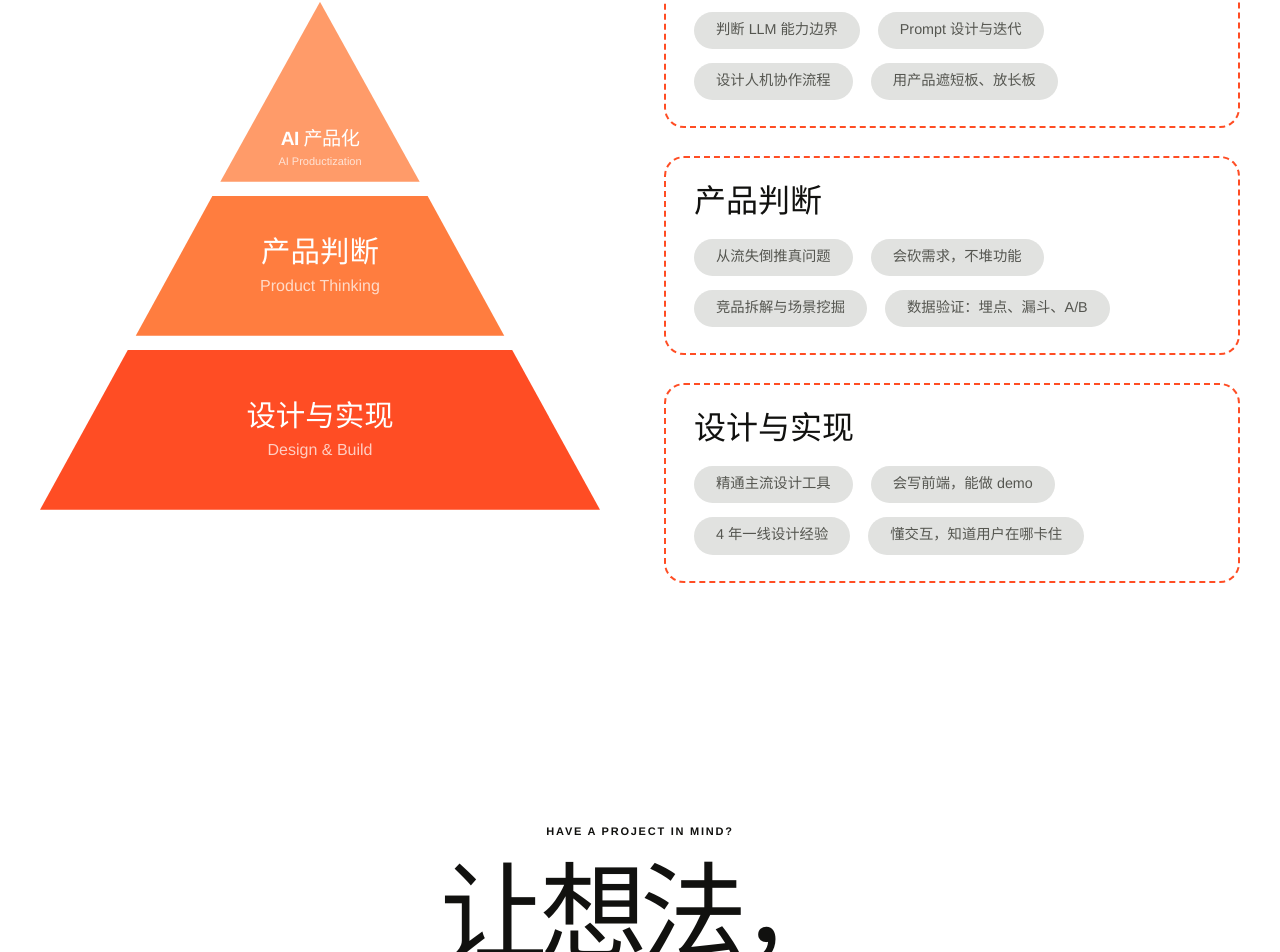
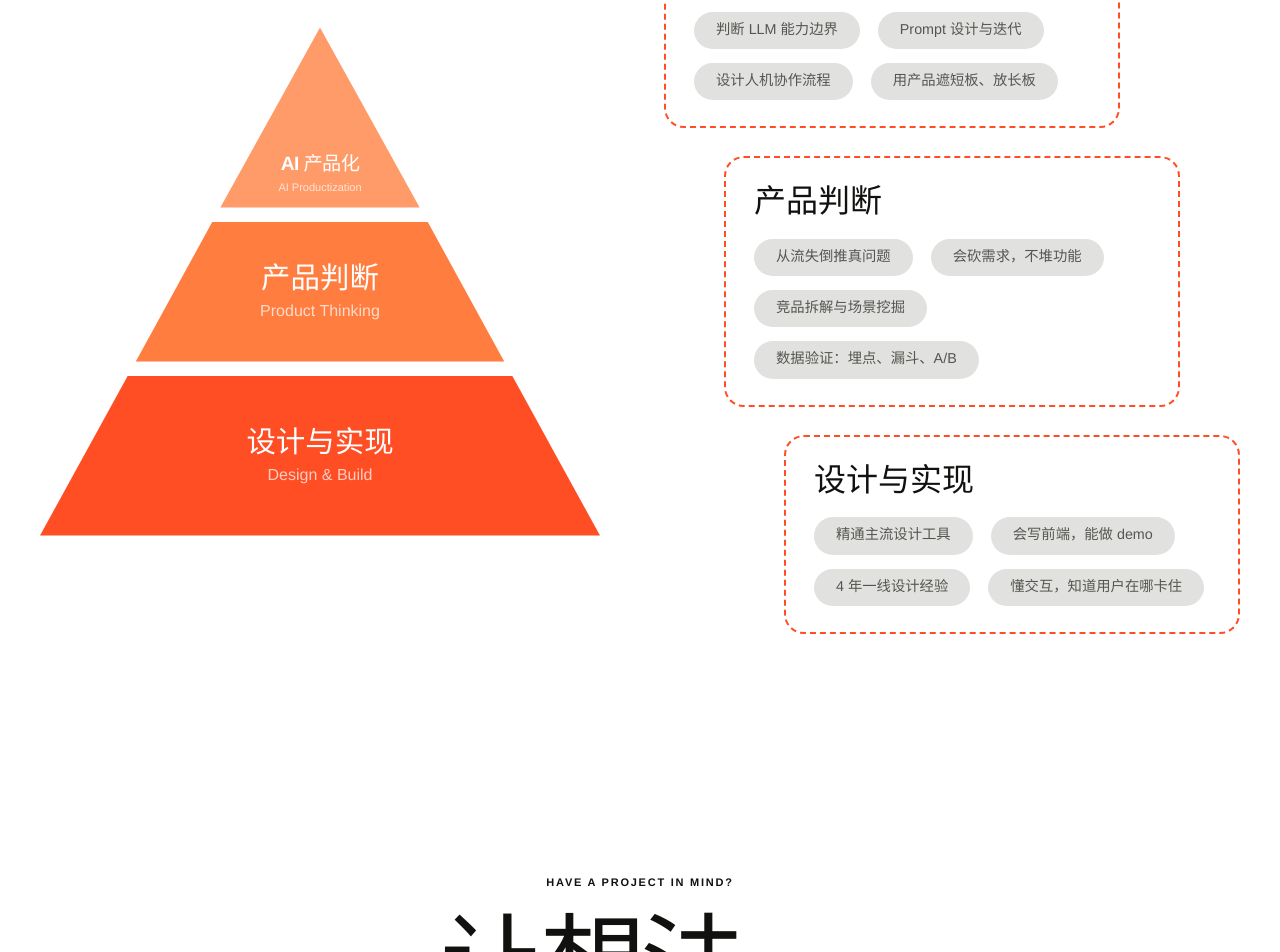
Before and after one commit to Miaaaa857/profile, a React (Vite) app: page /about in a window 1280 px wide. Shown: the part 4044-4996 px from the top of the page. Built offline with nearby package versions, Linux system fonts and the light colour scheme; a web font is replaced by a local one.

Commit message:
Stagger capability cards horizontally

```diff
--- a/src/styles/global.css
+++ b/src/styles/global.css
@@ -413,7 +413,9 @@ i { font-style: normal; }
 .aa-capability-pyramid__level--2 { width: 100%; height: 140px; clip-path: polygon(30.8% 0, 69.2% 0, 82.9% 100%, 17.1% 100%); background: #ff7d3f; }
 .aa-capability-pyramid__level--3 { width: 100%; height: 160px; clip-path: polygon(15.7% 0, 84.3% 0, 100% 100%, 0 100%); background: var(--accent); }
 .aa-capability-details { display: grid; gap: 28px; }
-.aa-capability-group { padding: 24px 28px 26px; border: 2px dashed var(--accent); border-radius: 20px; }
+.aa-capability-group { width: calc(100% - 120px); padding: 24px 28px 26px; border: 2px dashed var(--accent); border-radius: 20px; }
+.aa-capability-group:nth-child(2) { margin-left: 60px; }
+.aa-capability-group:nth-child(3) { margin-left: 120px; }
 .aa-capability-group h2 { font-size: 32px; line-height: 1.2; font-weight: 600; }
 .aa-capability-group > div { margin-top: 18px; display: flex; flex-wrap: wrap; gap: 14px 18px; }
 .aa-capability-group span { padding: 9px 22px; border-radius: 999px; background: #e1e2e0; color: #555650; font-size: clamp(14px, 1.12vw, 18px); line-height: 1.35; white-space: nowrap; }
@@ -495,6 +497,7 @@ i { font-style: normal; }
   .aa-approach__visual { min-height: 680px; }
   .aa-capability-model { grid-template-columns: 1fr; gap: 64px; }
   .aa-capability-pyramid { width: min(100%, 700px); margin-inline: auto; }
+  .aa-capability-group { width: 100%; margin-left: 0 !important; }
   .aa-career__body { padding-block: 100px; }
   .aa-career-card { grid-template-columns: minmax(120px, .25fr) 1fr; column-gap: 32px; }
   .aa-career-card__detail { grid-column: 2; }
```
